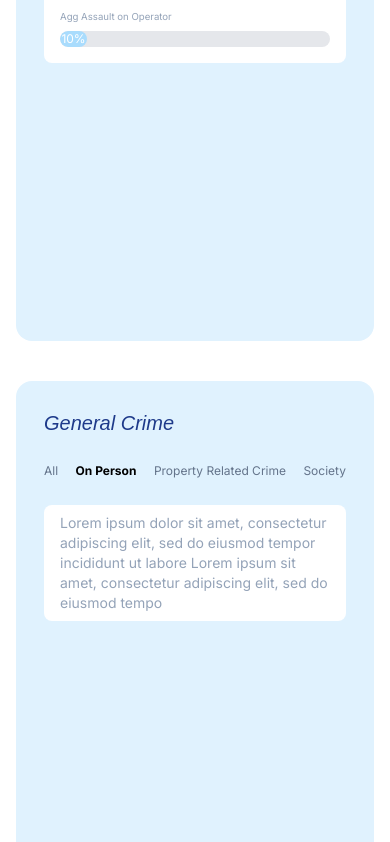
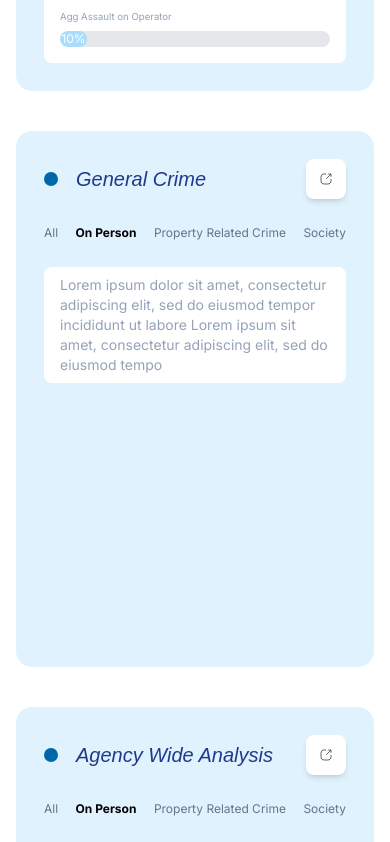
Before and after one commit to vikasvsquare/metronextjsapp, a Next.js app: page /crime/rail in a window 390 px wide. Shown: the part 1100-1942 px from the top of the page. Built offline with nearby package versions, Linux system fonts and the light colour scheme.

Commit message:
fix: styling for further sections

```diff
--- a/app/crime/rail/page.js
+++ b/app/crime/rail/page.js
@@ -50,7 +50,7 @@ function Rail() {
               </ul>
             </div>
           </aside>
-          <main className="lg:grow lg:basis-9/12 mt-14">
+          <main className="lg:grow lg:basis-9/12 pb-7 lg:pb-8 mt-14">
             <div className="flex flex-wrap items-center justify-between mb-5">
               <h2 className="basis-full sm:basis-6/12 text-2xl lg:text-3xl font-scala-sans font-semibold mt-5 lg:mt-0">All Lines</h2>
               <div className="basis-full sm:basis-6/12 -order-1 sm:order-none flex items-center p-2 gap-2 bg-slate-100 rounded-lg">
@@ -240,15 +240,19 @@ function Rail() {
                   </div>
                 </div>
               </div>
-              <div className="h-[250px]"></div>
             </div>
-            <div className="bg-sky-100 p-7 lg:py-8 lg:px-16 mt-10 rounded-2xl">
-              <div className="lg:flex lg:items-center">
-                <div className="lg:basis-4/12">
-                  <h2 className="text-xl lg:text-2xl italic font-scala-sans font-medium text-blue-900">General Crime</h2>
+            <div className="relative z-10 bg-sky-100 p-7 lg:py-8 lg:px-14 mt-10 rounded-2xl">
+              <div className="flex flex-wrap items-center">
+                <div className="basis-10/12 xl:basis-4/12">
+                  <h2 className="text-xl lg:text-2xl italic font-scala-sans font-medium text-blue-900 relative pl-8 before:block before:w-3.5 before:h-3.5 before:bg-[#0166A8] before:rounded-full before:absolute before:top-1/2 before:-translate-y-1/2 before:left-0">
+                    General Crime
+                  </h2>
                 </div>
-                <div className="mt-5 lg:mt-0 lg:basis-6/12">
-                  <ul className="flex items-center justify-between">
+                <div className="basis-2/12 xl:basis-1/12 flex justify-end xl:order-3">
+                  <button className="inline-block rounded-lg p-5 flex justify-center items-center bg-white text-slate-500 font-semibold shadow-md relative after:absolute after:h-3 after:w-3 after:bg-[url('/assets/icon-export.svg')] after:bg-contain after:top-1/2 after:-translate-y-1/2 after:left-1/2 after:-translate-x-1/2"></button>
+                </div>
+                <div className="basis-full sm:basis-10/12 xl:basis-7/12 mt-5 xl:mt-0">
+                  <ul className="flex justify-between md:justify-start items-center md:gap-6">
                     <li>
                       <a href="" className="text-xs lg:text-base text-slate-500">
                         All
@@ -271,21 +275,27 @@ function Rail() {
                     </li>
                   </ul>
                 </div>
-                <div className="basis-2/12"></div>
               </div>
               <p className="bg-white py-2 px-4 text-sm lg:text-base text-slate-400 rounded-lg mt-6">
                 Lorem ipsum dolor sit amet, consectetur adipiscing elit, sed do eiusmod tempor incididunt ut labore Lorem ipsum sit amet,
                 consectetur adipiscing elit, sed do eiusmod tempo
               </p>
-              <div className="h-[250px]"></div>
+              <div className="h-64">
+                {/* This is a placeholder for charts */}
+              </div>
             </div>
-            <div className="bg-sky-100 p-7 lg:py-8 lg:px-16 mt-10 rounded-2xl">
-              <div className="lg:flex lg:items-center">
-                <div className="lg:basis-4/12">
-                  <h2 className="text-xl lg:text-2xl italic font-scala-sans font-medium text-blue-900">Agency Wide Analysis</h2>
+            <div className="relative z-10 bg-sky-100 p-7 lg:py-8 lg:px-14 mt-10 rounded-2xl">
+              <div className="flex flex-wrap items-center">
+                <div className="basis-10/12 xl:basis-4/12">
+                  <h2 className="text-xl lg:text-2xl italic font-scala-sans font-medium text-blue-900 relative pl-8 before:block before:w-3.5 before:h-3.5 before:bg-[#0166A8] before:rounded-full before:absolute before:top-1/2 before:-translate-y-1/2 before:left-0">
+                    Agency Wide Analysis
+                  </h2>
                 </div>
-                <div className="mt-5 lg:mt-0 lg:basis-6/12">
-                  <ul className="flex items-center justify-between">
+                <div className="basis-2/12 xl:basis-1/12 flex justify-end xl:order-3">
+                  <button className="inline-block rounded-lg p-5 flex justify-center items-center bg-white text-slate-500 font-semibold shadow-md relative after:absolute after:h-3 after:w-3 after:bg-[url('/assets/icon-export.svg')] after:bg-contain after:top-1/2 after:-translate-y-1/2 after:left-1/2 after:-translate-x-1/2"></button>
+                </div>
+                <div className="basis-full sm:basis-10/12 xl:basis-7/12 mt-5 xl:mt-0">
+                  <ul className="flex justify-between md:justify-start items-center md:gap-6">
                     <li>
                       <a href="" className="text-xs lg:text-base text-slate-500">
                         All
@@ -308,13 +318,14 @@ function Rail() {
                     </li>
                   </ul>
                 </div>
-                <div className="basis-2/12"></div>
               </div>
               <p className="bg-white py-2 px-4 text-sm lg:text-base text-slate-400 rounded-lg mt-6">
                 Lorem ipsum dolor sit amet, consectetur adipiscing elit, sed do eiusmod tempor incididunt ut labore Lorem ipsum sit amet,
                 consectetur adipiscing elit, sed do eiusmod tempo
               </p>
-              <div className="h-[250px]"></div>
+              <div className="h-64">
+                {/* This is a placeholder for charts */}
+              </div>
             </div>
           </main>
         </div>
```
